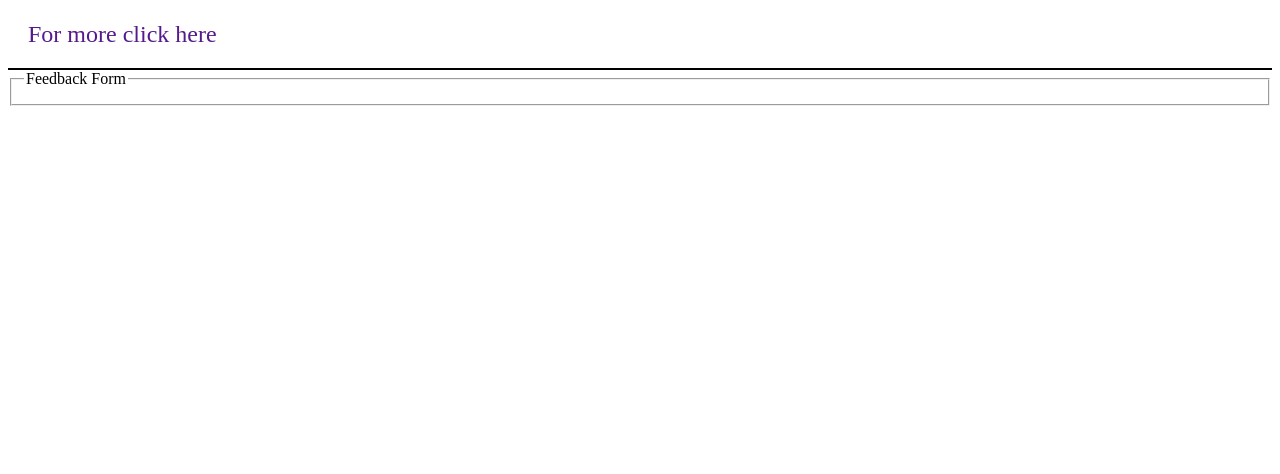
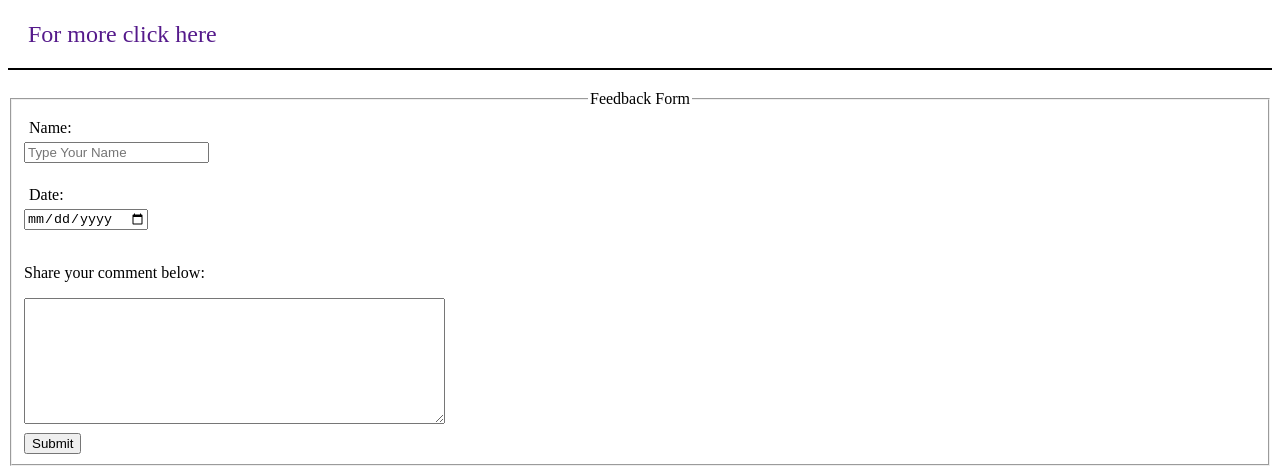
Before and after one commit to Ahoshanhabib-ds/Practice02, a plain HTML site: page kungfu.html in a window 1280 px wide. Shown: the part 506-980 px from the top of the page. Before the commit the page ends 800 px from the top, so only its background shows below. Drawn offline with Linux system fonts and the light colour scheme.

Commit message:
Practice task

```diff
--- a/kungfu.html
+++ b/kungfu.html
@@ -21,9 +21,21 @@
             </div>
         </section>
         <section>
-            <fieldset>
+            <fieldset class="Form">
                 <legend>Feedback Form</legend>
+                <label for="name">Name:</label>
+                <input type="text" placeholder="Type Your Name" id="name">
+                <br>
+                <br>
+                <label for="Date">Date:</label>
+                <input type="Date"  id="Date">
+                <br>
+                <br>
+                <p>Share your comment below:</p>
+                <textarea name="comment" id="" cols="50%" rows="8"></textarea>
+                <button>Submit</button>
             </fieldset>
+
         </section>
     </main>
 </body>
--- a/styles/kungfu.css
+++ b/styles/kungfu.css
@@ -33,3 +33,22 @@ a:hover{
     background-color: blueviolet;
     width: 15%;
 }
+
+fieldset legend{
+    text-align: center;
+}
+
+fieldset label{
+    display: block;
+    margin: 5px;
+}
+
+.Form{
+    margin-top: 20px;
+
+}
+
+fieldset button{
+    display: block;
+    margin-top: 5px;
+}
```
